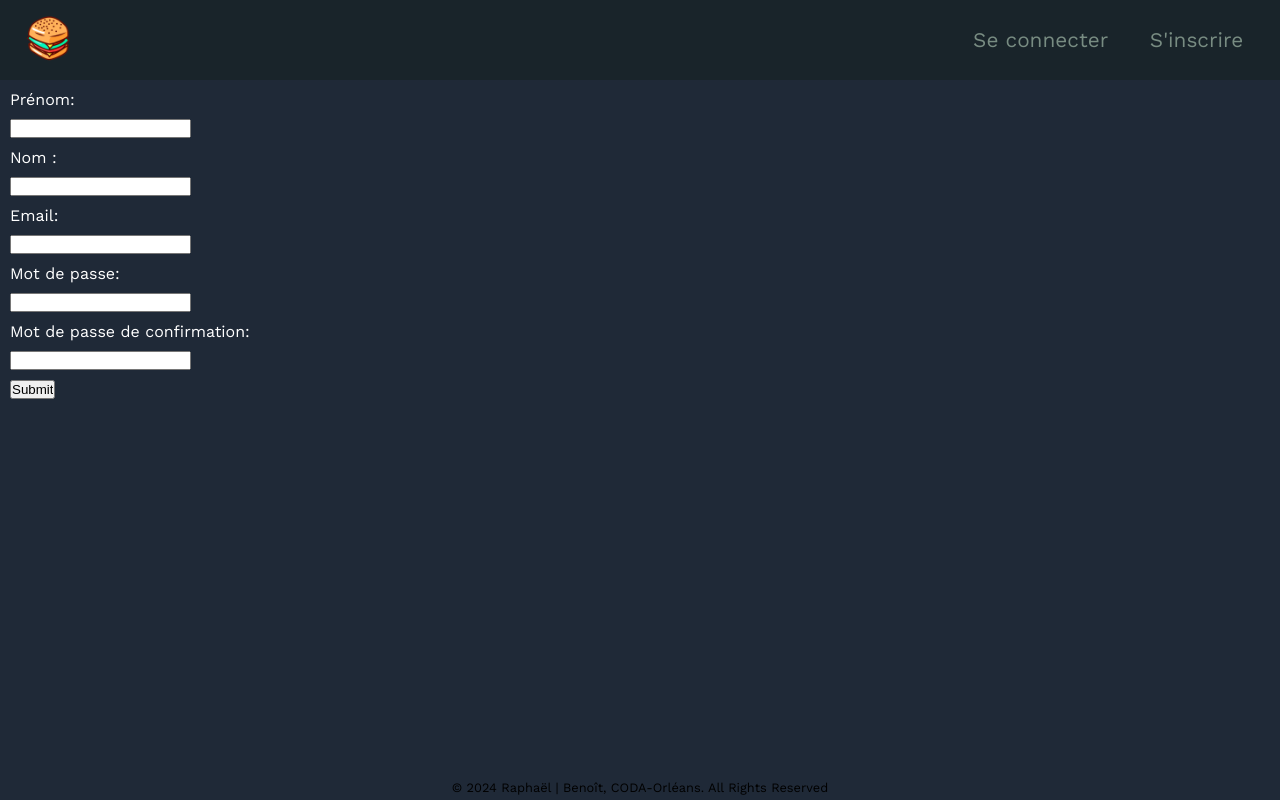
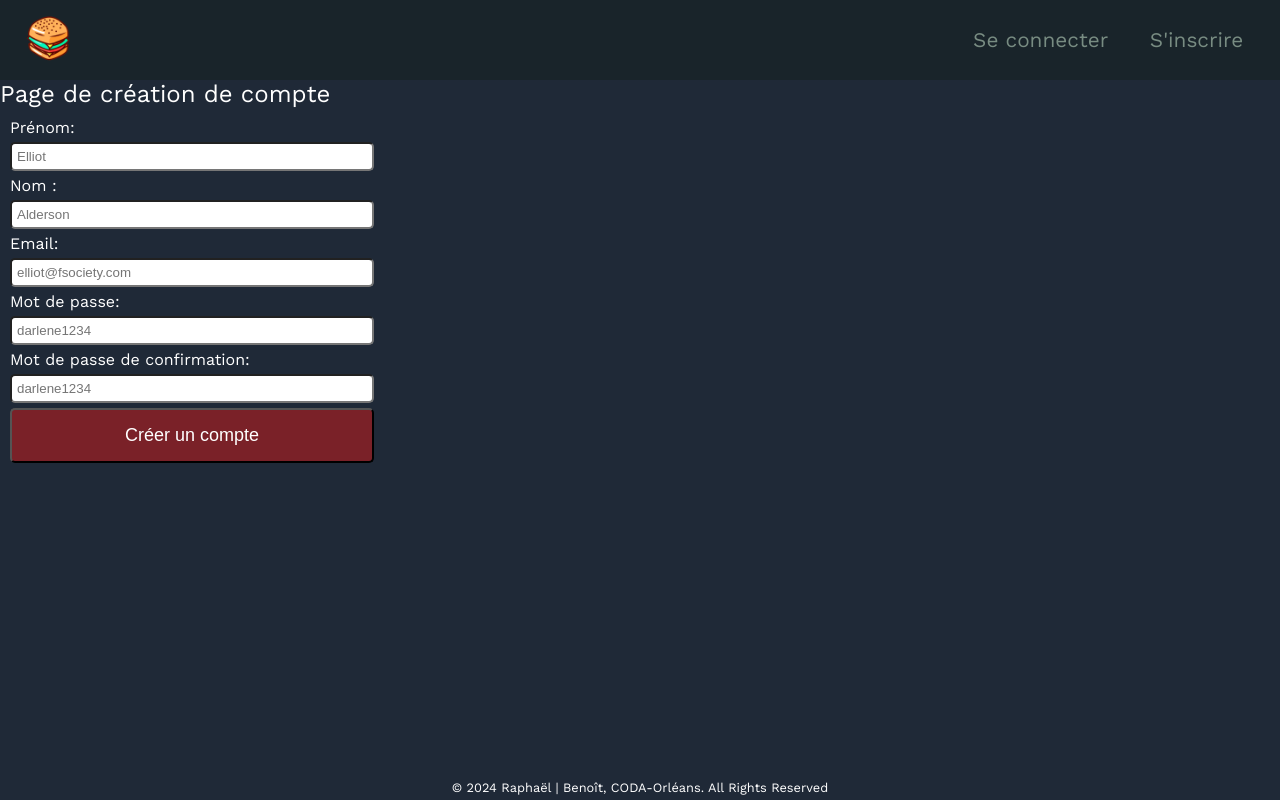
Before and after one commit to Raxuis/Croc-Express, a PHP site: page /index.php?page=register in a window 1280 px wide. Run offline with PHP 8.4, Linux system fonts and the light colour scheme; some libraries are stand-ins or nearby versions.

Commit message:
Edited forms

```diff
--- a/src/controllers/login_controller.php
+++ b/src/controllers/login_controller.php
@@ -1 +1,2 @@
 <?php
+require '../src/views/login.php';
--- a/src/styles/style.css
+++ b/src/styles/style.css
@@ -8,6 +8,7 @@
     margin: 0;
     padding: 0;
     box-sizing: border-box;
+    color: #FFF;
 }
 
 body {
@@ -106,13 +107,46 @@ nav a:hover .fa-caret-down {
     gap: 5px;
 }
 
-#register {
+.form {
     display: flex;
     flex-direction: column;
     align-items: flex-start;
     justify-content: center;
-    gap: 10px;
+    gap: 5px;
     padding: 10px;
-    color: #FFF;
     width: 30%;
 }
+
+h3 {
+    font-size: 1.5em;
+    font-weight: 400;
+    font-synthesis: none;
+    text-rendering: optimizeLegibility;
+    -webkit-font-smoothing: antialiased;
+    -moz-osx-font-smoothing: grayscale;
+}
+
+.form input {
+    padding: 5px 0 5px 5px;
+    width: 100%;
+    border-radius: 5px;
+    caret-color: #F00;
+    color: #000;
+}
+
+
+.submit {
+    width: 100%;
+    padding: 15px 0;
+    font-size: 18px;
+    font-weight: 500;
+    border-radius: 5px;
+    cursor: pointer;
+    background-color: #d01a1a83;
+    transition: 0.5s;
+}
+
+.submit:hover {
+    background-color: #FFF;
+    color: #d01a1a83;
+}
--- a/src/views/register.php
+++ b/src/views/register.php
@@ -1,15 +1,16 @@
-<form action="" method="post" id="register">
+<h3>Page de création de compte</h3>
+<form action="" method="post" class="form">
     <label for="firstname">
         Prénom:
     </label>
-    <input type="text" name="firstname" id="firstname">
+    <input type="text" name="firstname" id="firstname" placeholder="Elliot">
     <label for="lastname">Nom :</label>
-    <input type="text" name="lastname" id="lastname">
+    <input type="text" name="lastname" id="lastname" placeholder="Alderson">
     <label for="email">Email: </label>
-    <input type="email" name="email" id="email">
+    <input type="email" name="email" id="email" placeholder="elliot@fsociety.com">
     <label for="password">Mot de passe: </label>
-    <input type="password" name="password" id="password">
+    <input type="password" name="password" id="password" placeholder="darlene1234">
     <label for="password_confirmation">Mot de passe de confirmation: </label>
-    <input type="password" name="password_confirmation" id="password_confirmation">
-    <input type="submit" value="Submit" class="submit">
+    <input type="password" name="password_confirmation" id="password_confirmation" placeholder="darlene1234">
+    <button type="submit" value="register" class="submit">Créer un compte</button>
 </form>
```
Also changed, not shown: src/views/login.php (added, +10 -0 lines).
